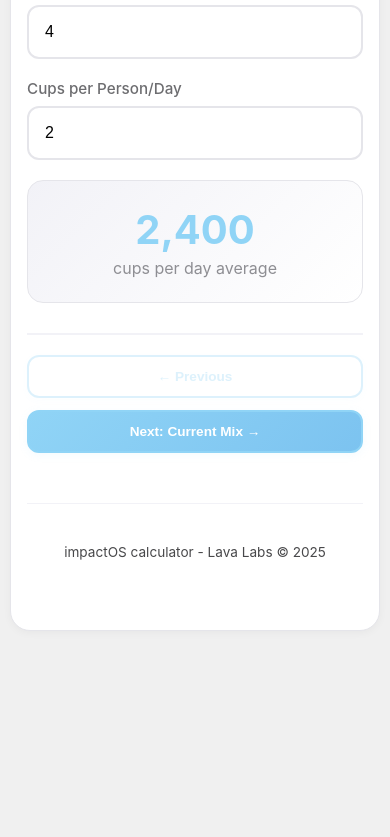
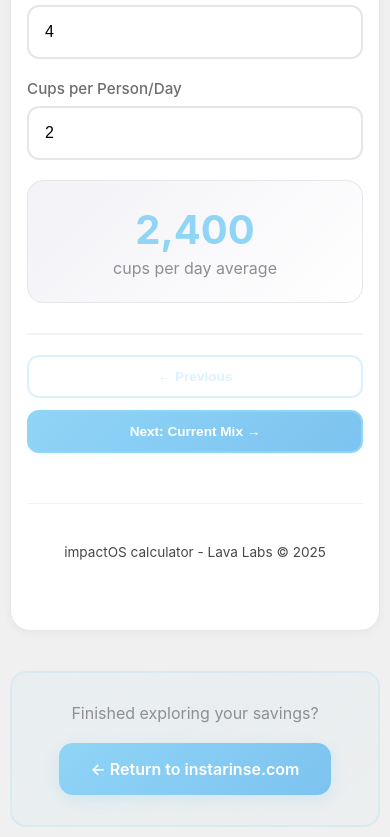
Before and after one commit to salmon2706/calculator-website-official, a plain HTML site: page index.html in a window 390 px wide. Shown: the part 698-1535 px from the top of the page. Before the commit the page ends 1339 px from the top, so only its background shows below. Drawn offline with Linux system fonts and the light colour scheme.

Commit message:
Add Return to Website button when opened in new tab
🔍 Smart Detection:
- Detects if calculator is in iframe or standalone
- If in iframe: Button hidden (user is already on website)
- If in new tab: Button visible (user needs way back)

🔗 Return Button Design:
- Beautiful blue gradient button
- Text: '← Return to instarinse.com'
- Links to: https://www.instarinse.com/behaviour-change
- Appears below calculator in nice blue card
- Message: 'Finished exploring your savings?'

✨ User Experience:
- Share links open calculator in new tab
- User sees results, explores calculator
- Click 'Return to instarinse.com' to go back
- Smooth navigation loop
- Professional UX

📱 Responsive:
- Works on all devices
- Always accessible when needed
- Hidden when not needed (iframe)

🎯 Perfect For:
- Shared links from Tab 5
- Direct GitHub Pages visits
- Users who open in new tab
- Provides clear path back to main site

```diff
--- a/index.html
+++ b/index.html
@@ -104,6 +104,17 @@
         .calculator-footer { text-align: center; padding: 40px 20px 0 20px; margin-top: 50px;
                            border-top: 1px solid var(--neutral-100); }
         .calculator-footer p { color: var(--neutral-400); font-size: 0.85rem; margin: 0; }
+
+        /* Return to Website Button (only shown when opened in new tab) */
+        .return-to-website { display: none; text-align: center; margin-top: 40px; padding: 30px;
+                            background: linear-gradient(135deg, rgba(144, 212, 246, 0.08), rgba(144, 212, 246, 0.03));
+                            border-radius: 16px; border: 2px solid rgba(144, 212, 246, 0.2); }
+        .return-to-website.visible { display: block; }
+        .return-btn { background: linear-gradient(135deg, var(--primary), var(--primary-hover)); color: white;
+                     border: none; padding: 16px 32px; border-radius: 14px; font-weight: 600; cursor: pointer;
+                     font-size: 1rem; transition: all 0.3s; box-shadow: 0 4px 16px rgba(144, 212, 246, 0.3);
+                     display: inline-flex; align-items: center; gap: 8px; text-decoration: none; }
+        .return-btn:hover { transform: translateY(-2px) scale(1.05); box-shadow: 0 6px 24px rgba(144, 212, 246, 0.5); }
 
         /* Navigation Buttons */
         .tab-navigation-buttons { display: flex; justify-content: space-between; align-items: center; gap: 16px;
@@ -1360,6 +1371,14 @@
             </footer>
         </div>
 
+        <!-- Return to Website Button (only visible when opened in new tab) -->
+        <div class="return-to-website" id="returnToWebsite">
+            <p style="color: var(--neutral-600); margin-bottom: 20px; font-size: 1rem;">Finished exploring your savings?</p>
+            <a href="https://www.instarinse.com/behaviour-change" class="return-btn">
+                ← Return to instarinse.com
+            </a>
+        </div>
+
     </div>
 
     <div class="modal-backdrop" id="modalBackdrop"></div>
@@ -2485,6 +2504,16 @@
 
         // Load from URL parameters on page load
         loadFromURL();
+
+        // Detect if opened in new tab (not iframe) and show return button
+        if (window.self === window.top) {
+            // We're NOT in an iframe - show return to website button
+            const returnBtn = document.getElementById('returnToWebsite');
+            if (returnBtn) {
+                returnBtn.classList.add('visible');
+            }
+        }
+
         document.addEventListener('keydown', function(e) {
             if (e.key === 'Escape') {
                 closeAssumptions();
```
